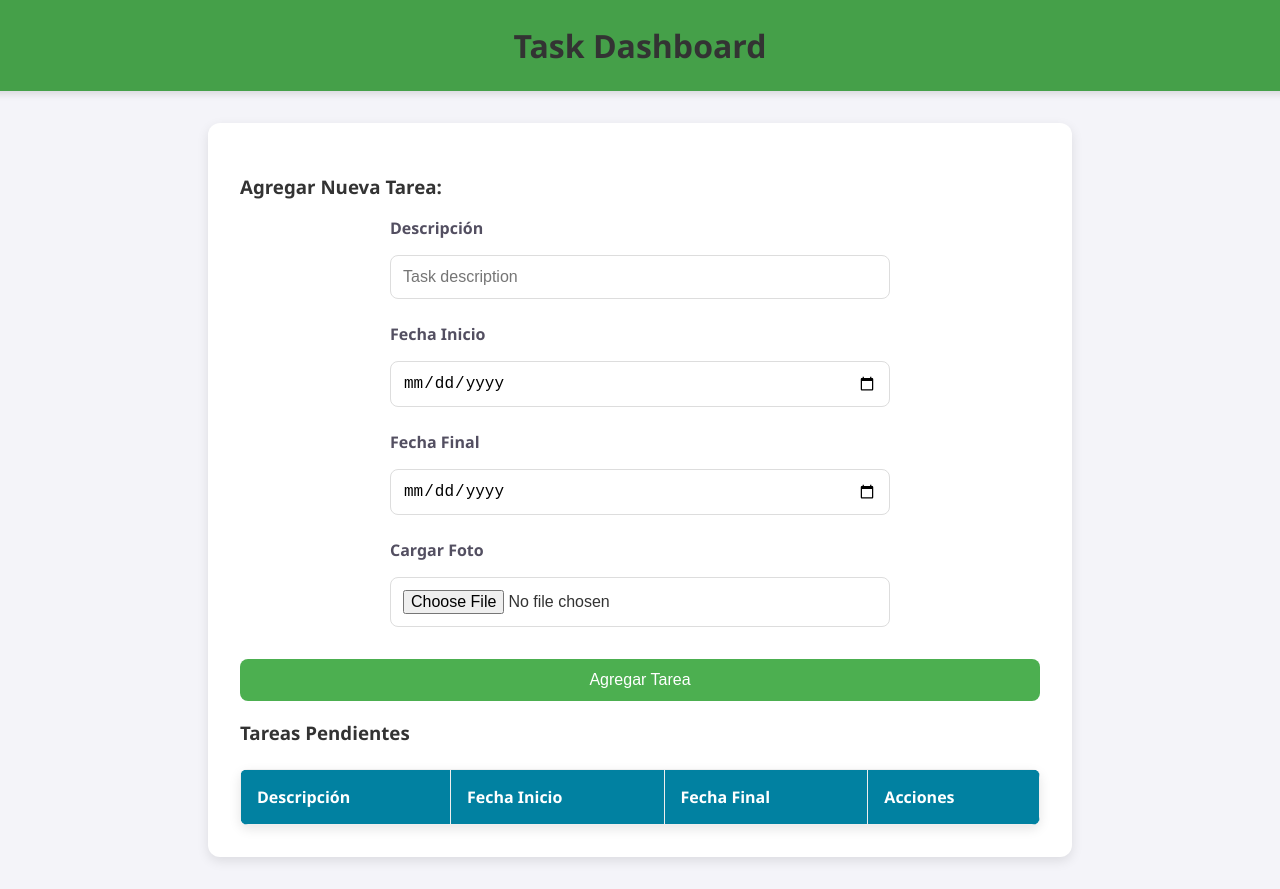
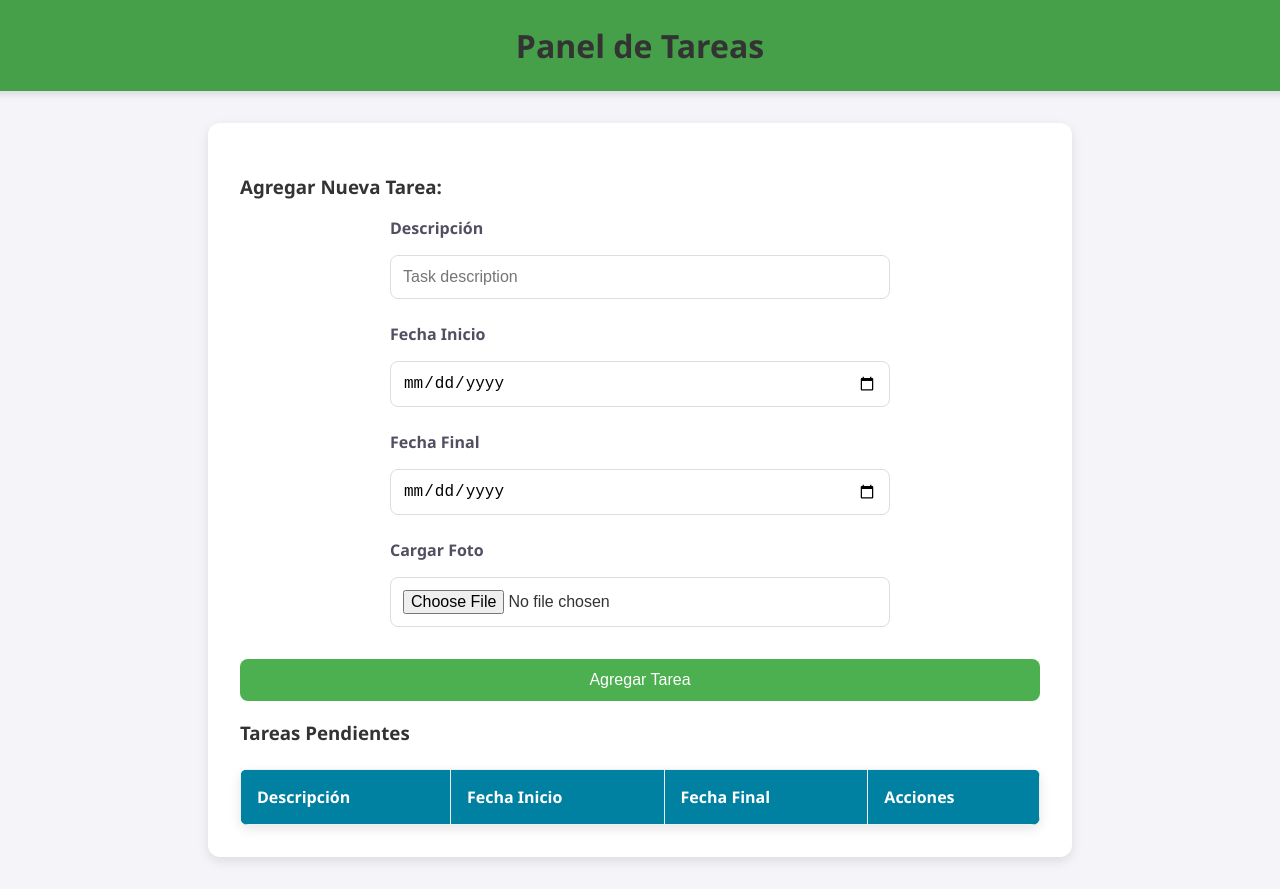
Before and after one commit to MEMI259/manuelorz, a plain HTML site: page dashboard.html in a window 1280 px wide. Shown: the top 889 px of the page. Drawn offline with nearby package versions, Linux system fonts and the light colour scheme; no server answers; files whose address does not match are found by name.

Commit message:
Actualizar dashboard.html
Se cambio nombre del titulo

```diff
--- a/dashboard.html
+++ b/dashboard.html
@@ -9,7 +9,7 @@
 </head>
 <body>
     <header>
-        <h1>Task Dashboard</h1>
+        <h1>Panel de Tareas</h1>
     </header>
     <main>
         <section>
```
